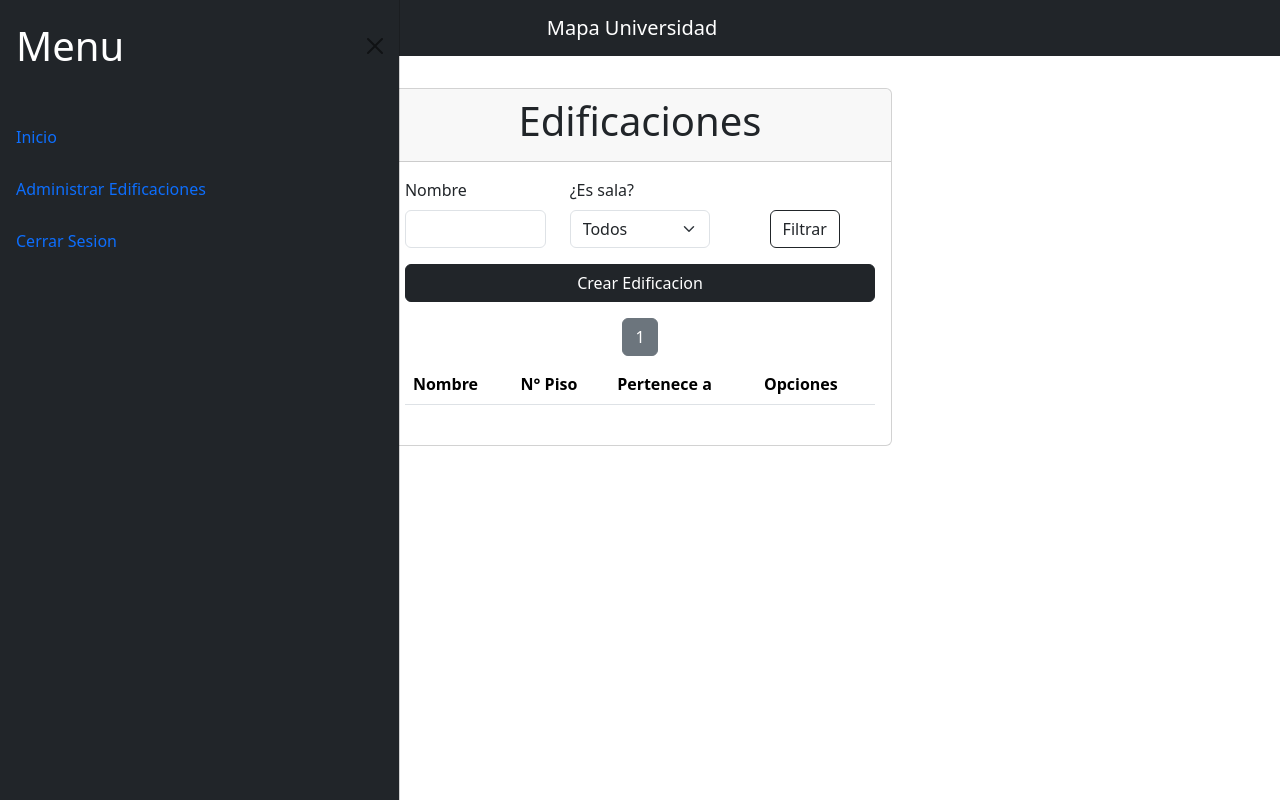
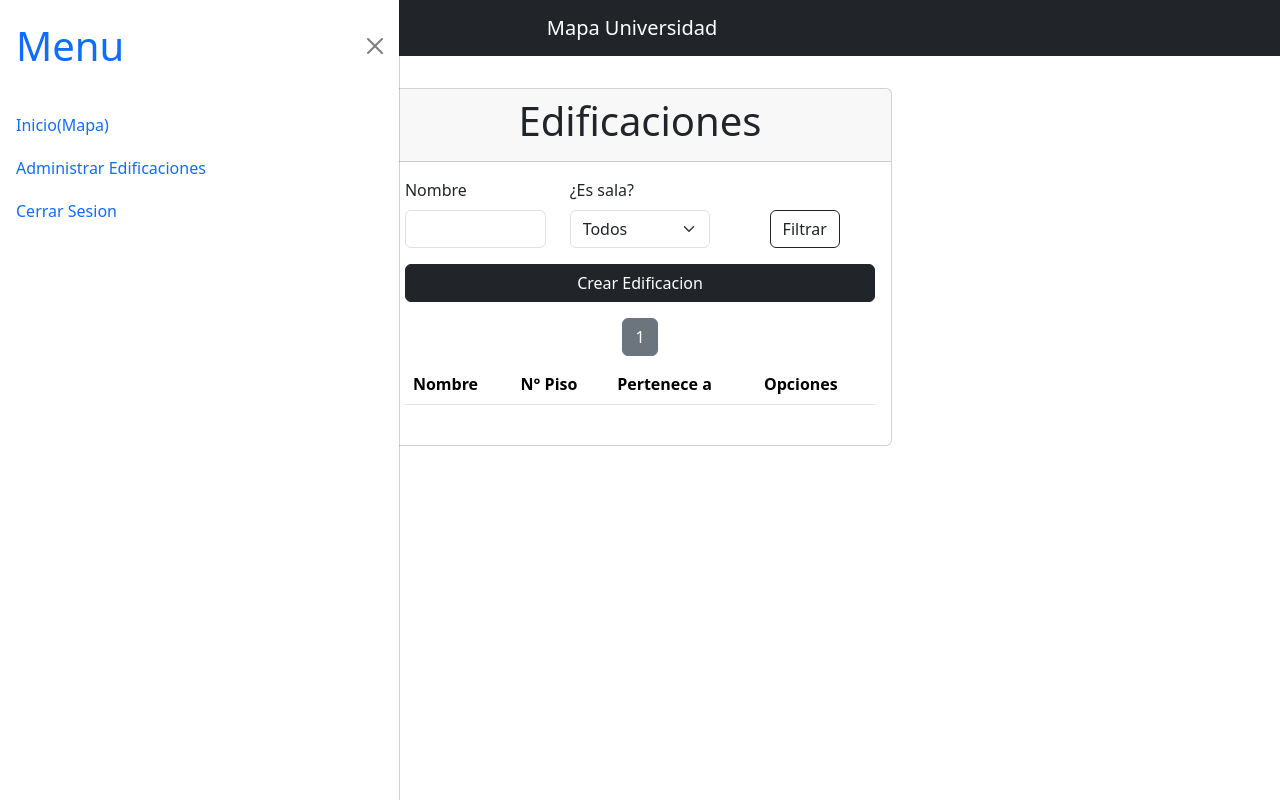
Before and after one commit to Zeratek/Mapa_UCM, a Django app: page /adminmap/view_edification in a window 1280 px wide, after a click that opens the changed part. Run offline with Django 4.2, Linux system fonts and the light colour scheme; the visitor is signed in with stand-in values (Sample User, id 1); data that the repository does not hold is empty; parts of the project's set-up code (start-up, migrations or seed data) failed here and were passed over; some libraries are stand-ins or nearby versions.

Commit message:
Cambio de color
Se realiza cambio de color a barra lateral para sacar imagenes

```diff
--- a/MapAdmin/templates/adminBase.html
+++ b/MapAdmin/templates/adminBase.html
@@ -39,26 +39,26 @@
         </div>
     </nav>
     {% if user.is_authenticated %}
-    <div class="offcanvas offcanvas-start bg-dark text-white" data-bs-scroll="true" data-bs-backdrop="false" tabindex="-1" id="SideBar">
+    <div class="offcanvas offcanvas-start" data-bs-scroll="true" data-bs-backdrop="false" tabindex="-1" id="SideBar">
         <div class="offcanvas-header">
-          <h5 class="offcanvas-title" id="SideBarTitle"><a class=" text-white text-lg text-decoration-none" style="font-size: 40px;">Menu</a></h5>
+          <h5 class="offcanvas-title" id="SideBarTitle"><a class="text-lg text-decoration-none" style="font-size: 40px;">Menu</a></h5>
           <button type="button" class="btn-close text-reset" data-bs-dismiss="offcanvas" aria-label="Close"></button>
         </div>
         <div class="offcanvas-body" id="A">
             <ul class="nav nav-pills flex-column mb-sm-auto mb-0  align-items-sm-start" id="menu">
                 <li class="nav-item">
-                    <a href="{% url 'adminIndex'%}" class="nav-link align-middle px-0">
-                        <i class="fs-4 bi-house"></i>Inicio
+                    <a href="{% url 'adminIndex'%}" class="nav-link align-middle px-0 h3">
+                        <i class="bi-house fa-lg"></i>Inicio(Mapa)
                     </a>
                 </li>
                 <li class="nav-item">
-                    <a href="{% url 'viewEdification'%}" class="nav-link align-middle px-0">
-                        <i class="fs-4 bi-building"></i>Administrar Edificaciones
+                    <a href="{% url 'viewEdification'%}" class="nav-link align-middle px-0 h3">
+                        <i class="bi-building fa-lg"></i>Administrar Edificaciones
                     </a>
                 </li>
                 <li class="nav-item">
-                    <a href="{% url 'adminLogout'%}" class="nav-link align-middle px-0">
-                        <i class="fs-4 bi-box-arrow-left"></i>Cerrar Sesion
+                    <a href="{% url 'adminLogout'%}" class="nav-link align-middle px-0 h3">
+                        <i class="bi-box-arrow-left fa-lg"></i>Cerrar Sesion
                     </a>
                 </li>
             </ul>
--- a/MapClient/templates/clientBase.html
+++ b/MapClient/templates/clientBase.html
@@ -32,7 +32,7 @@
             <div class="col"></div>
         </div>
     </nav>
-    <div class="offcanvas offcanvas-start bg-dark text-white" data-bs-scroll="true" data-bs-backdrop="false" tabindex="-1" id="SideBar">
+    <div class="offcanvas offcanvas-start " data-bs-scroll="true" data-bs-backdrop="false" tabindex="-1" id="SideBar">
         <div class="offcanvas-header">
           <h5 class="offcanvas-title" id="SideBarTitle">Universidad Católica del Maule</h5>
           <button type="button" class="btn-close text-reset" data-bs-dismiss="offcanvas" aria-label="Close"></button>
```
Also changed, not shown: MapAdmin/templates/indexAdmin.html (+8 -8 lines).
